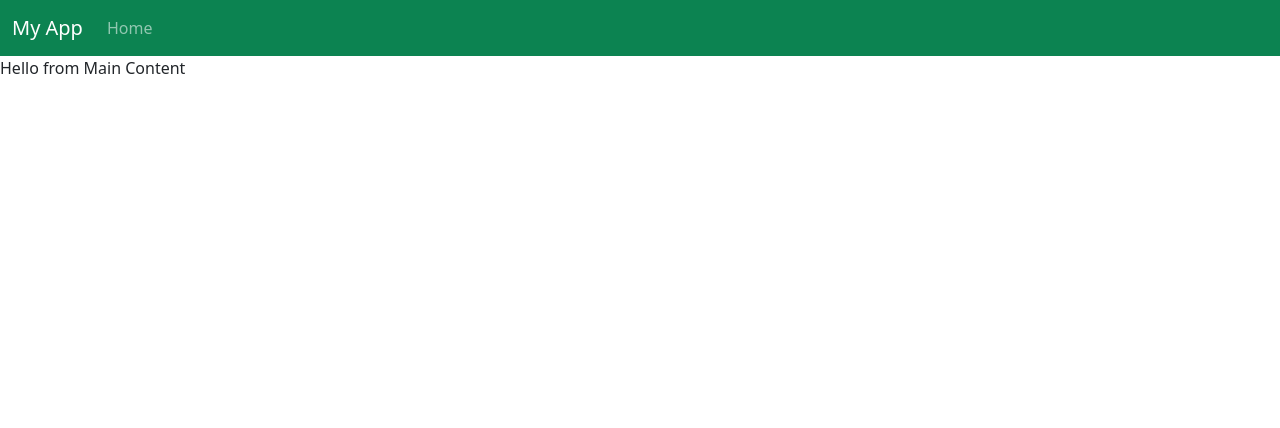
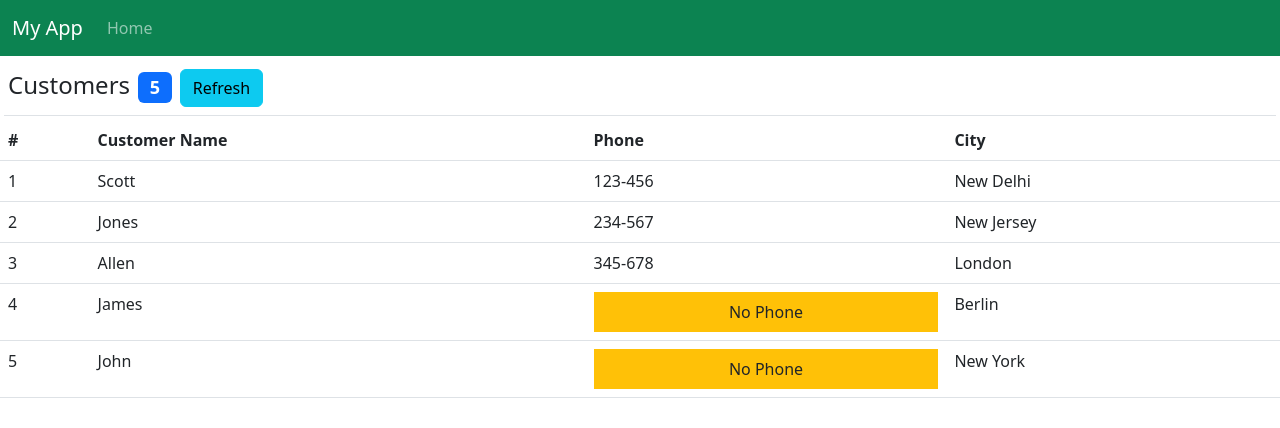
Before and after one commit to yochess2/udemy-ecommerce-class-base, a React (Create React App) app: page / in a window 1280 px wide. Shown: the top 428 px of the page. Built offline with nearby package versions, Linux system fonts and the light colour scheme.

Commit message:
Setup some data content

```diff
--- a/src/MainContent.js
+++ b/src/MainContent.js
@@ -1,8 +1,88 @@
 import React, { Component } from "react";
 
 class MainContent extends Component {
+
+	state = {
+		pageTitle: "Customers",
+		customersCount: 5,
+		customers: [
+			{
+				id: 1,
+				name: "Scott",
+				phone: "123-456",
+				address: { city: "New Delhi"} },
+			{
+				id: 2,
+				name: "Jones",
+				phone: "234-567",
+				address: { city: "New Jersey"}  },
+			{
+				id: 3,
+				name: "Allen",
+				phone: "345-678",
+				address: { city: "London"}  },
+			{
+				id: 4,
+				name: "James",
+				phone: null,
+				address: { city: "Berlin"}  },
+			{
+				id: 5,
+				name: "John",
+				phone: null,
+				address: { city: "New York"}  },
+		],
+	};
+
 	render() {
-		return <div>Hello from Main Content</div>
+		return <div>
+			<h4 className="border-bottom m-1 p-1">
+			 	{this.state.pageTitle}
+				<span className="badge bg-primary badge-secondary m-2">{this.state.customersCount}</span>
+				<button className="btn btn-info" onClick={this.onRefreshClick}>Refresh</button>
+			</h4>
+			<table className="table">
+				<thead>
+					<tr>
+						<th>#</th>
+						<th>Customer Name</th>
+						<th>Phone</th>
+						<th>City</th>
+					</tr>
+				</thead>
+				<tbody>
+					{this.getCustomerRow()}
+				</tbody>
+			</table>
+		</div>
+	};
+
+	//Executes when the user clicks on Refresh button
+	onRefreshClick = () => {
+		this.setState({
+			customersCount: 7,
+		});
+	}
+
+	getPhoneToRender = (phone) => {
+		return phone?(
+			phone
+		):(
+			<div className="bg-warning p-2 text-center">No Phone</div>
+		)
+	}
+
+	getCustomerRow = () => {
+		return (this.state.customers.map((cust, index) => {
+			return (
+				<tr key={cust.id}>
+					<td>{cust.id} </td>
+					<td>{cust.name}</td>
+					<td>{this.getPhoneToRender(cust.phone)}</td>
+					<td>{cust.address.city}</td>
+				</tr>
+			)
+		}))
 	}
 }
 
--- a/src/index.js
+++ b/src/index.js
@@ -10,7 +10,7 @@
 
 import App from "./App";
 
-// ReactDOM.render(<NavBar/>, document.getElementById("root"));
+// ReactDOM.render(<App/>, document.getElementById("root"));
 const root = ReactDOM.createRoot(document.getElementById("root"));
 root.render(
 	<React.StrictMode>
```
